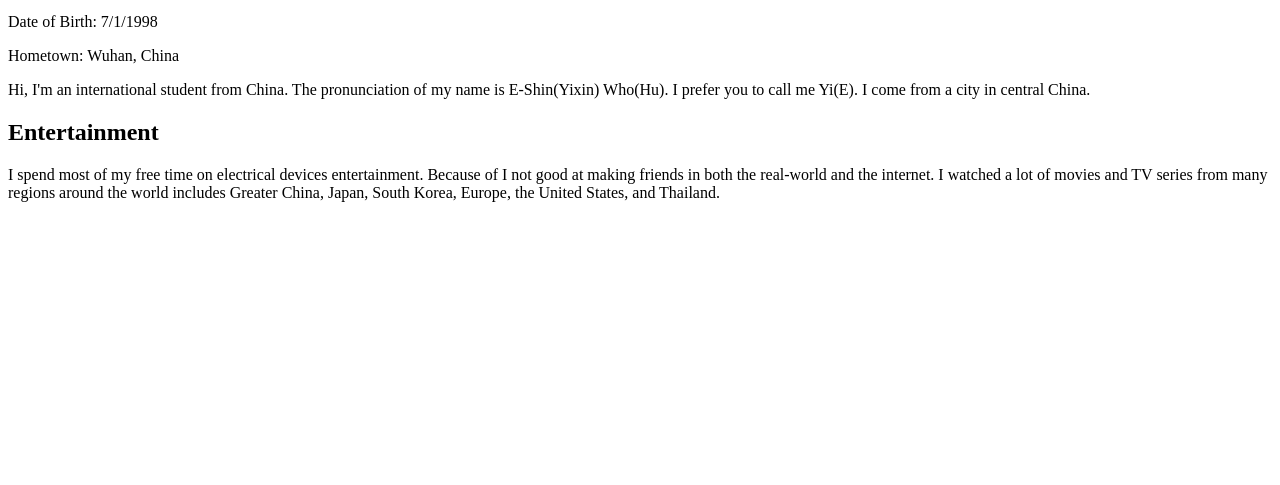
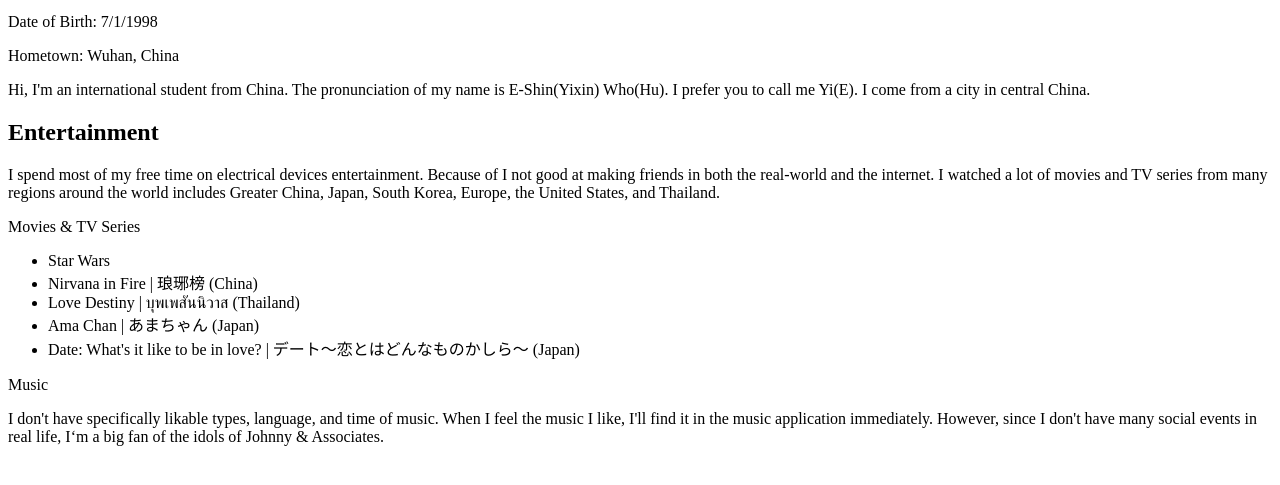
Before and after one commit to yhu66/Labs, a plain HTML site: page project1/home.html in a window 1280 px wide. Shown: the part 171-656 px from the top of the page. Drawn offline with Linux system fonts and the light colour scheme.

Commit message:
Update home.html

```diff
--- a/project1/home.html
+++ b/project1/home.html
@@ -18,8 +18,15 @@
 
 	<h2><strong>Entertainment</strong></h2>
 	<p>I spend most of my free time on electrical devices entertainment. Because of I not good at making friends in both the real-world and the internet. I watched a lot of movies and TV series from many regions around the world includes Greater China, Japan, South Korea, Europe, the United States, and Thailand.</p>
-
-
-
+	<p>Movies & TV Series</p>
+	<ul>
+		<li>Star Wars</li>
+		<li>Nirvana in Fire | 琅琊榜 (China)</li>
+		<li>Love Destiny | บุพเพสันนิวาส (Thailand)</li>
+		<li>Ama Chan | あまちゃん (Japan)</li>
+		<li>Date: What's it like to be in love? | デート〜恋とはどんなものかしら〜 (Japan)</li>
+	</ul>
+	<p>Music</p>
+	<p>I don't have specifically likable types, language, and time of music. When I feel the music I like, I'll find it in the music application immediately. However, since I don't have many social events in real life, I‘m a big fan of the idols of Johnny & Associates.</p>
     </body>
     </html>
```
